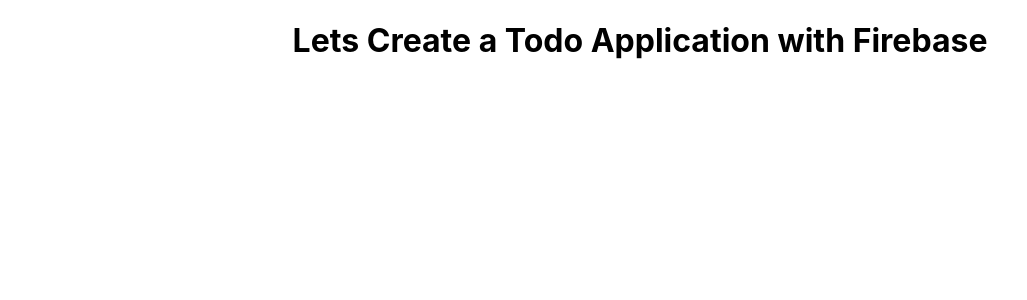
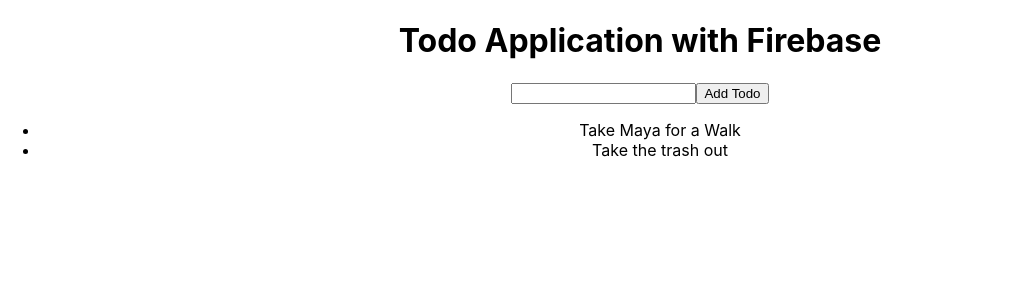
Before and after one commit to michaeldilulo/Todo-Application-Firebase, a React (Create React App) app: page / in a window 1280 px wide. Shown: the top 300 px of the page, without its empty margins (0-1027 px from the left). Built offline with nearby package versions, Linux system fonts and the light colour scheme.

Commit message:
Notes - useState Hook

```diff
--- a/src/App.js
+++ b/src/App.js
@@ -1,9 +1,25 @@
+import React, { useState } from 'react';
 import './App.css';
 
+// PROPS - Properties
+// STATE - Short term memory (will clear when page is refreshed)
+// Can run dynamic JS with JSX (Javascript, X is hybrid with HTML)
+// const [todos, setTodos] - const set up variable, list of todos (array), when we use useState hook, we need something to call that will allow us to change the variable (setTodos)
+
 function App() {
+  const [todos, setTodos] = useState([])
+
+
   return (
     <div className="App">
-      <h1>Lets Create a Todo Application with Firebase</h1>
+      <h1>Todo Application with Firebase</h1>
+      <input type="text" />
+      <button>Add Todo</button>
+
+      <ul>
+        <li>Take Maya for a Walk</li>
+        <li>Take the trash out</li>
+      </ul>
     </div>
   );
 }
```
